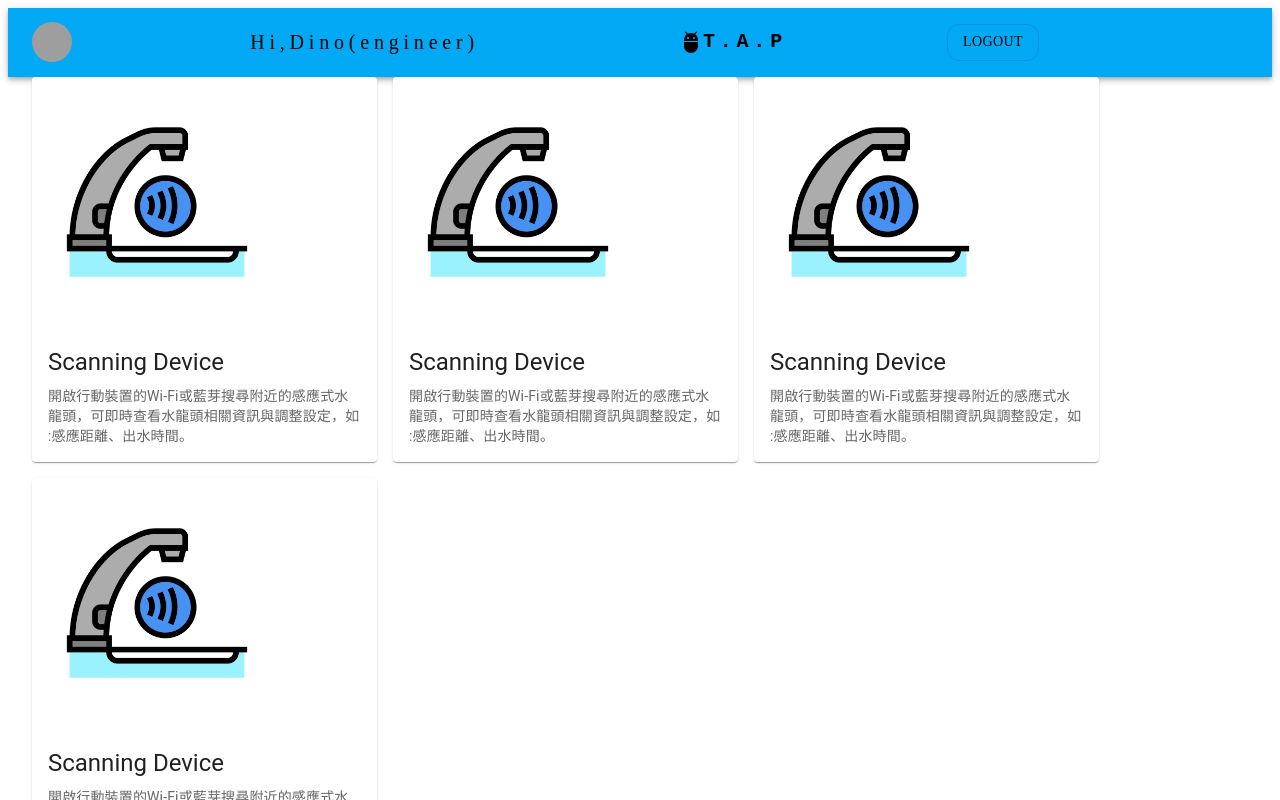
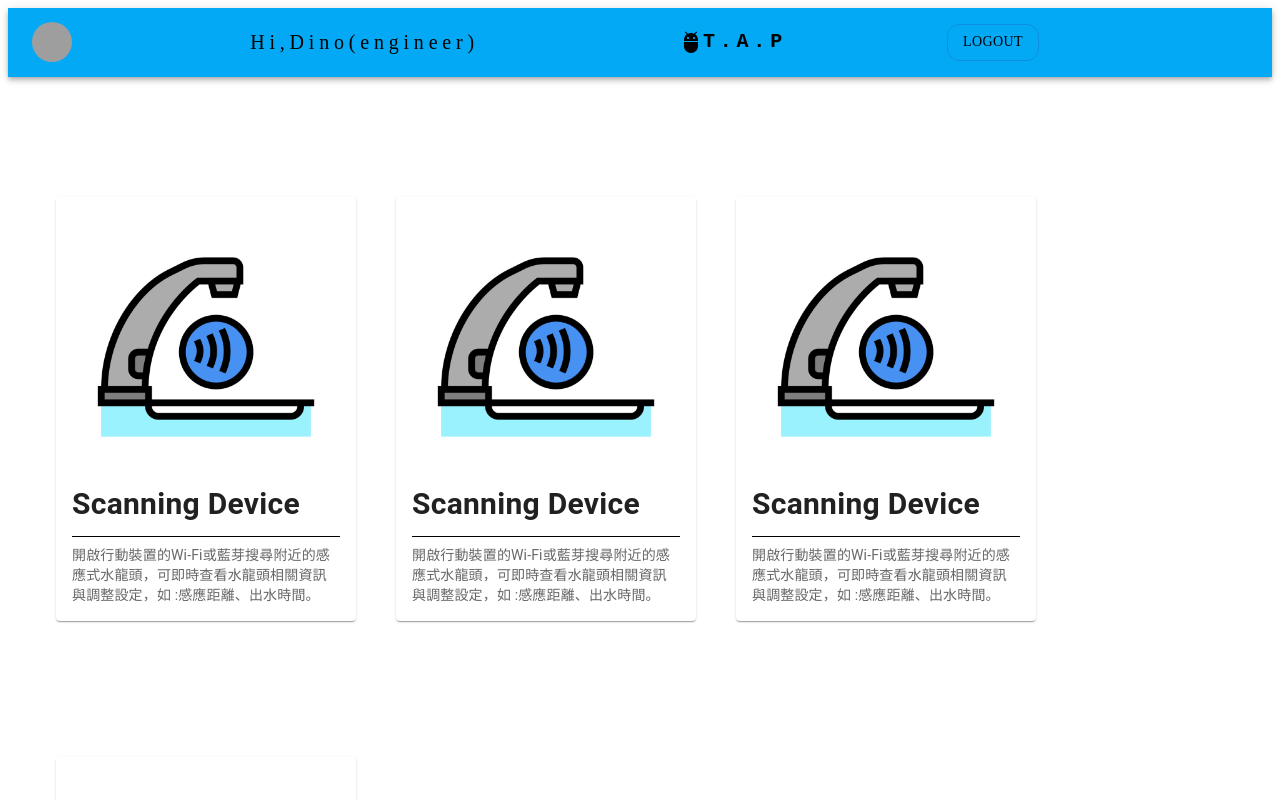
Before and after one commit to hanklin0804/SmartFaucetWeb, a Next.js app: page /home in a window 1280 px wide. Shown: the top 800 px of the page. Built offline with nearby package versions, Linux system fonts and the light colour scheme; grey boxes are pictures that could not be loaded.

Commit message:
homepage in process _ver1

```diff
--- a/app/home/components/card.js
+++ b/app/home/components/card.js
@@ -7,20 +7,77 @@ import { CardActionArea } from '@mui/material';
 import Image from 'next/image'
 export default function ActionAreaCard({ title, content, image }) {
     return (
-        <Card sx={{ maxWidth: 345 }}>
-            <CardActionArea>
+        <Card sx={{
+            maxWidth: 345,
+            mt:
+            {
+                lg: 15,
+                md: 14,
+                sm: 10,
+                xs: 5,
+            },
+            ml:
+            {
+                lg: 3,
+                md: 5,
+                sm: 5,
+                xs: 8,
+            }
+        }}>
+            <CardActionArea sx={{
+                width:
+                {
+                    lg: 300,
+                    md: 200,
+                    sm: 175,
+                    xs: 200,
+                }
+            }}>
+                <CardMedia
+                    component="img"
+                    height="140"
+                    image={image}
+                    sx={{
+                        width:
+                        {
+                            lg: 300,
+                            md: 200,
+                            sm: 150,
+                            xs: 200,
+                        },
+                        height:
+                        {
+                            lg: 300,
+                            md: 200,
+                            sm: 150,
+                            xs: 200,
+                        },
+                    }}
+                />
+                <CardContent>
+                    <Typography gutterBottom component="div"
+                        sx={{
+                            mt: -4,
+                            fontSize:
+                            {
+                                lg: 30,
+                                md: 20,
+                                sm: 15,
+                                xs: 20,
+                            },
+                            fontWeight: 700
 
-                <Image
-                    src={image}
-                    width={250}
-                    height={250}
-                    alt="Picture of the author"
-                />
-                {/* <>{image}</> */}
-                <CardContent>
-                    <Typography gutterBottom variant="h5" component="div">
+                        }}>
                         {title}
                     </Typography>
+                    <div
+                        style={{
+                            width: '100%',
+                            height: '1px',
+                            background: 'black',
+                            margin: '8px 0',
+                        }}
+                    ></div>
                     <Typography variant="body2" color="text.secondary">
                         {content}
                     </Typography>
```
